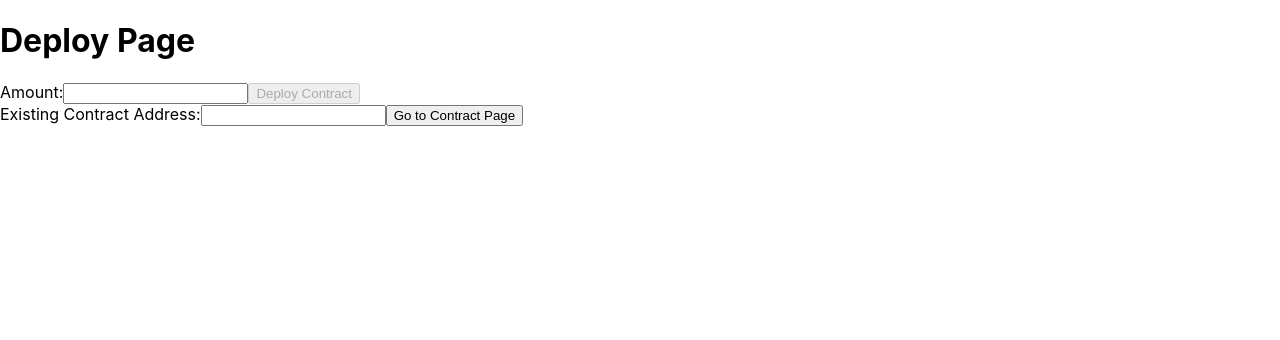
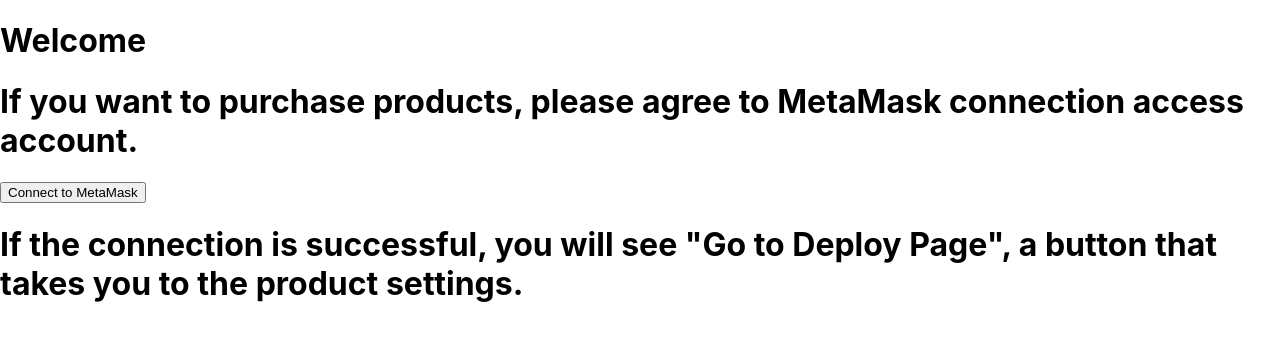
Before and after one commit to GarrisonTsai/react-pttrans, a React (Create React App) app: page / in a window 1280 px wide. Shown: the top 340 px of the page. Built offline with nearby package versions, Linux system fonts and the light colour scheme.

Commit message:
try to add new page

```diff
--- a/src/App.js
+++ b/src/App.js
@@ -1,5 +1,6 @@
 import React from 'react';
 import { BrowserRouter as Router, Routes, Route } from 'react-router-dom';
+import Home from './homePage';
 import DeployPage from './deployPage';
 import ContractPage from './contractPage';
 
@@ -7,7 +8,8 @@
   return (
     <Router>
       <Routes>
-        <Route path="/" element={<DeployPage />} />
+        <Route path="/" element={<Home />} />
+        <Route path="/deploy" element={<DeployPage />} />
         <Route path="/contract/:address" element={<ContractPage />} />
       </Routes>
     </Router>
--- /dev/null
+++ b/src/homePage.js
@@ -0,0 +1,47 @@
+import React, { useState } from 'react';
+import { useNavigate } from 'react-router-dom';
+
+const HomePage = () => {
+  const navigate = useNavigate();
+  const [isConnected, setIsConnected] = useState(false);
+
+  const handleConnect = () => {
+    // 呼叫 MetaMask 存取連線的函式
+    if (typeof window.ethereum !== 'undefined') {
+      window.ethereum.enable()
+        .then(() => {
+          // 連線成功後的處理
+          console.log('MetaMask connection access granted');
+          setIsConnected(true); // 設置存取狀態為 true
+        })
+        .catch((error) => {
+          // 連線失敗或使用者拒絕的處理
+          console.error('MetaMask connection access denied', error);
+        });
+    } else {
+      console.error('MetaMask is not installed');
+    }
+  };
+
+
+
+  const handleNavigate = () => {
+    navigate(`/deploy`);
+  };
+
+
+  return (
+    <div>
+      <h1>Welcome</h1>
+      <h1>If you want to purchase products, please agree to MetaMask connection access account. </h1>
+      <button onClick={handleConnect}>Connect to MetaMask</button>
+      <h1>If the connection is successful, you will see "Go to Deploy Page", a button that takes you to the product settings.</h1>
+      {isConnected && (
+        <button onClick={handleNavigate}>Go to Deploy Page</button>
+      )}
+
+    </div>
+  );
+};
+
+export default HomePage;
```
